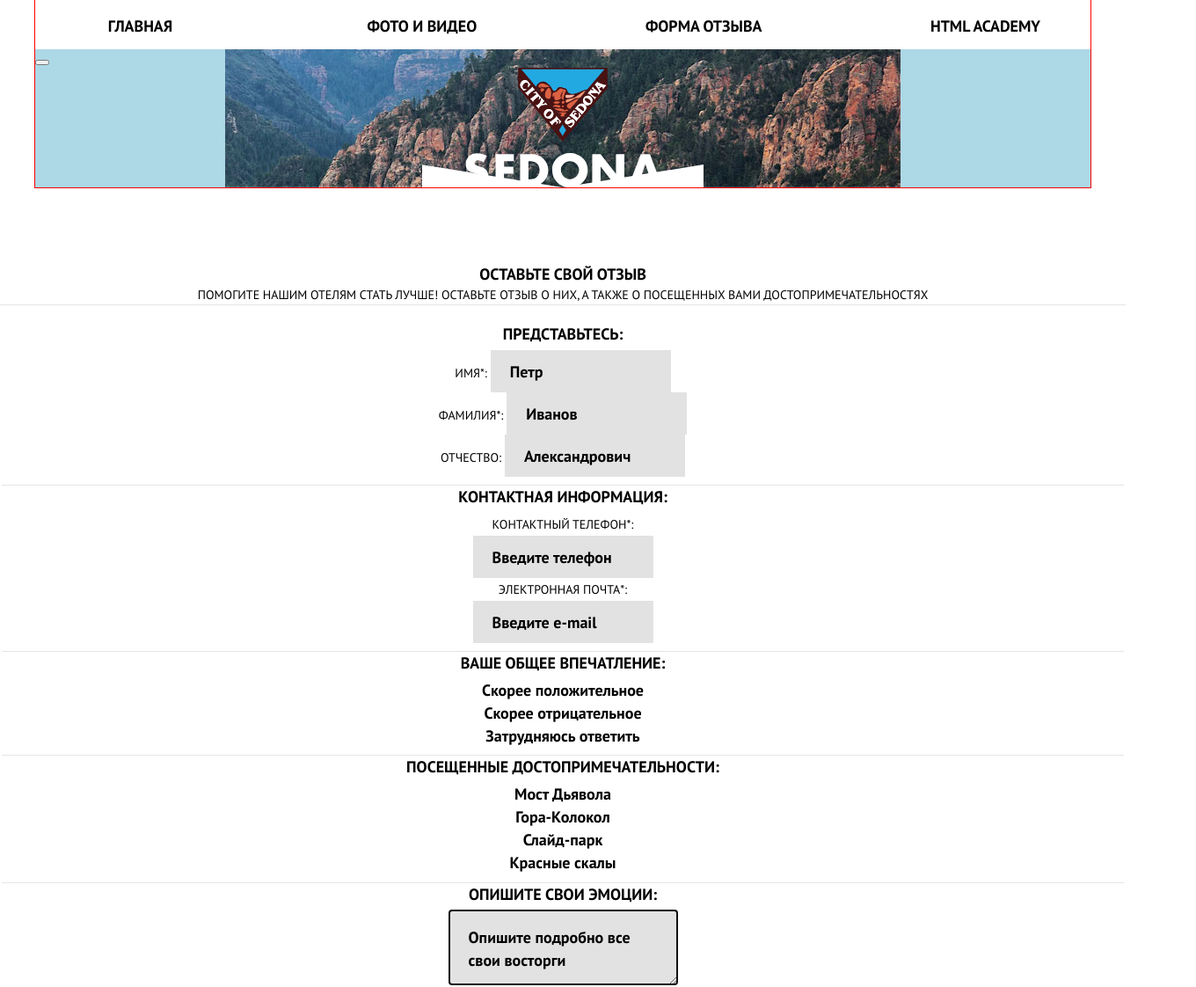
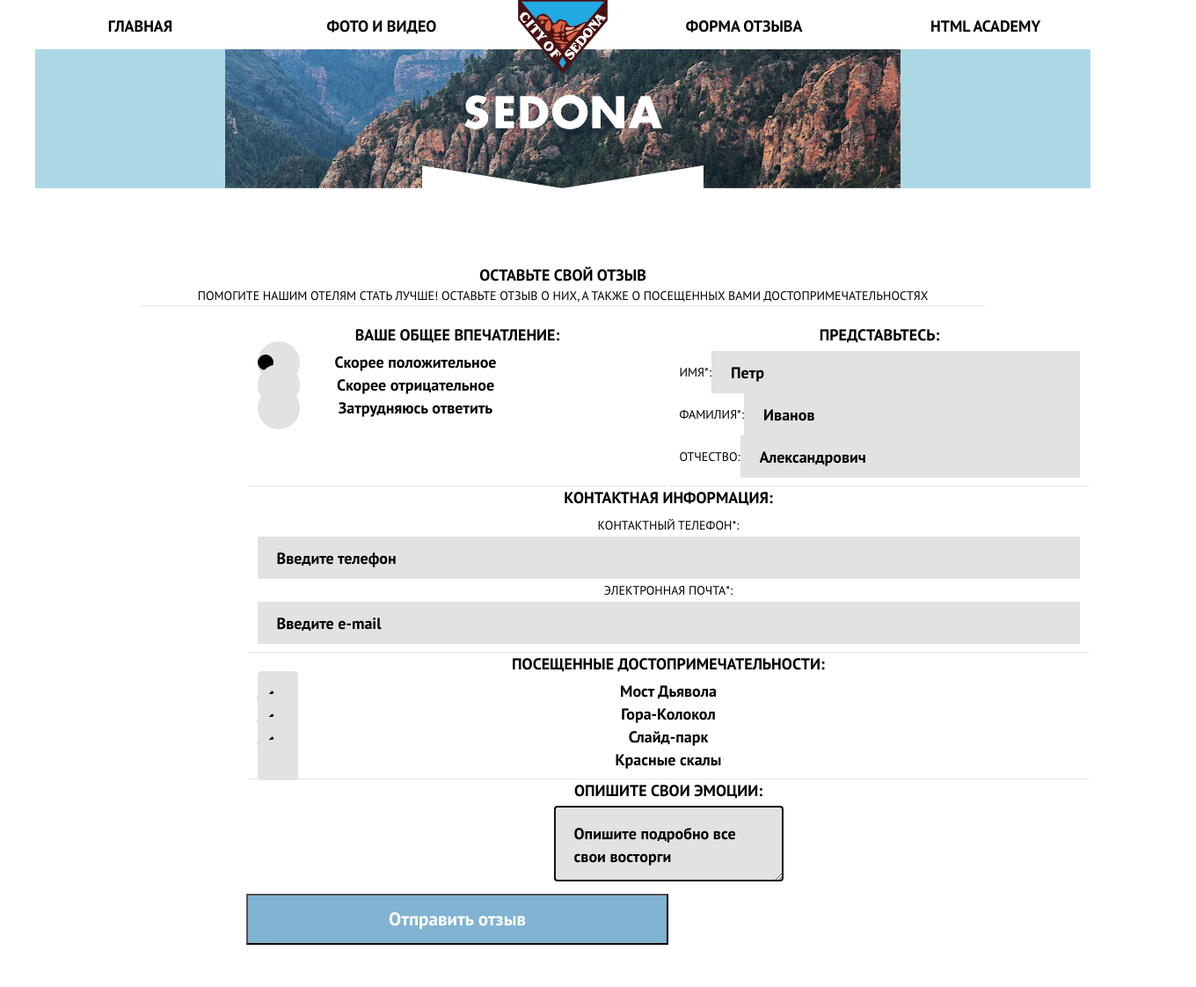
Before and after one commit to andrewskylark/1425325-sedona-20, a website: page source/form.html in a window 1280 px wide. Shown: the top 1122 px of the page at 88% size, 1360 px wide, since content can reach past the window. Drawn offline with nearby package versions, Linux system fonts and the light colour scheme; files that its build step writes are made by us from their sources.

Commit message:
продолжаем строить адаптивеные сетки

```diff
--- a/source/form.html
+++ b/source/form.html
@@ -10,13 +10,10 @@
 
 <body class="page__body">
 
-  <header class="page-header page-header__wrapper">
-    <a class="page-header__logo" href="index.html">
-      <img src="img/logo-sedona-mobile.svg" width="102" height="84" alt="логотип city of sedona">
-    </a>
+  <header class="page-header">
 
     <nav class="nav">
-      <div class="nav__wrapper">
+
         <ul class="nav__list site-list">
           <li class="site-list__item site-list__item--active">
             <a class="site-list__link" href="index.html">
@@ -38,8 +35,12 @@
               HTML ACADEMY
             </a>
           </li>
+          <li class="site-list__item">
+            <a class="page-header__logo" href="index.html" aria-label="логотип сайта Седона и ссылка на главную">
+              <img src="img/logo-sedona-mobile.svg" width="102" height="84" alt="логотип city of sedona">
+            </a>
+          </li>
         </ul>
-      </div>
 
       <button class="nav__toggle" type="button" aria-label="открыть/закрыть меню"></button>
 
@@ -67,68 +68,68 @@
 
       <form class="review__form form" action="https://echo.htmlacademy.ru" method="post">
 
-        <fieldset class="form__fieldset">
+        <fieldset class="form__fieldset name">
 
-          <legend class="form__legend title">Представьтесь:</legend>
+          <legend class="form__legend name__legend title">Представьтесь:</legend>
 
-          <label class="form__label" for="name">Имя*:
-            <input class="form__input" type="text" id="name" name="name" placeholder="Петр" required>
+          <label class="form__label name__label" for="name">Имя*:
+            <input class="form__input name__input" type="text" id="name" name="name" placeholder="Петр" required>
           </label>
-          <label class="form__label" for="surname">Фамилия*:
-            <input class="form__input" type="text" id="surname" name="surname" placeholder="Иванов" required>
+          <label class="form__label name__label" for="surname">Фамилия*:
+            <input class="form__input name__input" type="text" id="surname" name="surname" placeholder="Иванов" required>
           </label>
-          <label class="form__label" for="middlename">Отчество:
-            <input class="form__input" type="text" id="middlename" name="middlename" placeholder="Александрович">
+          <label class="form__label name__label" for="middlename">Отчество:
+            <input class="form__input name__input" type="text" id="middlename" name="middlename" placeholder="Александрович">
           </label>
         </fieldset>
 
-        <fieldset class="form__fieldset">
+        <fieldset class="form__fieldset contacts">
 
-          <legend class="form__legend title">Контактная информация:</legend>
+          <legend class="form__legend contacts__legend title">Контактная информация:</legend>
 
-          <label class="form__label form__label--phone" for="tel">Контактный телефон*:</label>
-          <input class="form__input form__input--phone" type="tel" id="tel" name="tel" placeholder="Введите телефон"
+          <label class="form__label form__label--phone contacts__label" for="tel">Контактный телефон*:</label>
+          <input class="form__input form__input--phone contacts__input" type="tel" id="tel" name="tel" placeholder="Введите телефон"
             required>
-          <label class="form__label" for="email">Электронная почта*:</label>
-          <input class="form__input form__input--email" type="email" id="email" name="email"
+          <label class="form__label contacts__label" for="email">Электронная почта*:</label>
+          <input class="form__input form__input--email contacts__input" type="email" id="email" name="email"
             placeholder="Введите e-mail" required>
 
         </fieldset>
 
-        <fieldset class="form__fieldset">
+        <fieldset class="form__fieldset impression">
 
           <legend class="form__legend title">Ваше общее впечатление:</legend>
 
           <input class="visually-hidden" type="radio" id="good" name="impression" checked>
-          <label class="form__label form__label--bold" for="good">Скорее положительное</label>
+          <label class="form__label form__label--bold impression__label" for="good">Скорее положительное</label>
 
           <input class="visually-hidden" type="radio" id="bad" name="impression">
-          <label class="form__label form__label--bold" for="bad">Скорее отрицательное</label>
+          <label class="form__label form__label--bold impression__label" for="bad">Скорее отрицательное</label>
 
           <input class="visually-hidden" type="radio" id="indifferent" name="impression">
-          <label class="form__label form__label--bold" for="indifferent">Затрудняюсь ответить</label>
+          <label class="form__label form__label--bold impression__label" for="indifferent">Затрудняюсь ответить</label>
 
         </fieldset>
 
-        <fieldset class="form__fieldset">
+        <fieldset class="form__fieldset visited">
 
-          <legend class="form__legend title">посещенные достопримечательности:</legend>
+          <legend class="form__legend title">Посещенные достопримечательности:</legend>
 
-          <input class="visually-hidden" type="checkbox" id="devil-bridge" value="devil-bridge" checked>
-          <label class="form__label form__label--bold" for="devil-bridge">Мост Дьявола</label>
+          <input class="visually-hidden" type="checkbox" id="devil-bridge" name="visited" value="devil-bridge" checked>
+          <label class="form__label form__label--bold visited__label" for="devil-bridge">Мост Дьявола</label>
 
-          <input class="visually-hidden" type="checkbox" id="mountain" value="mountain" checked>
-          <label class="form__label form__label--bold" for="mountain">Гора-Колокол</label>
+          <input class="visually-hidden" type="checkbox" id="mountain" name="visited" value="mountain" checked>
+          <label class="form__label form__label--bold visited__label" for="mountain">Гора-Колокол</label>
 
-          <input class="visually-hidden" type="checkbox" id="slide-park" value="slide-park" checked>
-          <label class="form__label form__label--bold" for="slide-park">Слайд-парк</label>
+          <input class="visually-hidden" type="checkbox" id="slide-park" name="visited" value="slide-park" checked>
+          <label class="form__label form__label--bold visited__label" for="slide-park">Слайд-парк</label>
 
-          <input class="visually-hidden" type="checkbox" id="redrocks" value="redrocks">
-          <label class="form__label form__label--bold" for="redrocks">Красные скалы</label>
+          <input class="visually-hidden" type="checkbox" id="redrocks" name="visited" value="redrocks">
+          <label class="form__label form__label--bold visited__label" for="redrocks">Красные скалы</label>
 
         </fieldset>
 
-        <fieldset class="form__fieldset">
+        <fieldset class="form__fieldset form__fieldset--textarea textarea">
           <legend class="form__legend title">Опишите свои эмоции:</legend>
 
           <textarea class="form__input form__input--textarea" autofocus>Опишите подробно все свои восторги
--- a/source/sass/blocks/advantages-list.scss
+++ b/source/sass/blocks/advantages-list.scss
@@ -5,9 +5,6 @@
   }
 }
 
-// грид с 3 колоннами, строки как лягут, либо потом задам высоту на микросетках
-// 2 первых элемента accent - другие цвета и свои микрогриды, фотки спозиционировал ниже
-// на десктопе пока не очень, но там будут длинные фотки, лягут по ширине
 .advantages-list__item {
   padding-top: 25px;
   padding-bottom: 24px;
@@ -23,24 +20,20 @@
     color: var(--text-accent);
     background-color: var(--main);
     border-bottom: none;
+    display: flex;
+    flex-direction: column;
+    align-items: center;
 
     @media screen and (min-width: 768px) {
       display: grid;
       grid-template-columns: 33.3333% 33.3333% 33.3333%;
+      grid-column: 1 / -1;
     }
-  }
-
-  &:first-child {
-    grid-column: 1 / -1;
-  }
-
-  &:nth-child(2) {
-    grid-row: 2;
-    grid-column: 1 / -1;
   }
 }
 // позиционирование списка в списке
 .advantages-list__real-city {
+  align-self: stretch;
   grid-row: 2;
   grid-column: 1 / -1;
 }
--- /dev/null
+++ b/source/sass/blocks/contacts.scss
@@ -0,0 +1,9 @@
+.contacts__input {
+  width: 100%;
+}
+
+.contacts {
+  @media screen and (min-width: 768px) {
+    grid-column: 1 / -1;
+  }
+}
--- a/source/sass/blocks/find-hotel.scss
+++ b/source/sass/blocks/find-hotel.scss
@@ -1,5 +1,17 @@
 .find-hotel {
   padding-top: 33px;
+  padding-left: 20px;
+  padding-right: 20px;
+
+  @media screen and (min-width: 768px) {
+    padding-left: 155px;
+    padding-right: 155px;
+  }
+
+  @media screen and (min-width: 1200px) {
+    padding-left: 371px;
+    padding-right: 371px;
+  }
 }
 
 .find-hotel__text {
--- a/source/sass/blocks/form.scss
+++ b/source/sass/blocks/form.scss
@@ -1,9 +1,19 @@
 .form {
+  display: grid;
+  align-content: center;
   padding-top: 20px;
-}
 
-.review__text {
-  border-bottom: 1px solid #e5e5e5;
+  @media screen and (min-width: 768px) {
+    grid-template-columns: 1fr 1fr;
+    padding-left: 60px;
+    padding-right: 60px;
+  }
+
+  @media screen and (min-width: 1200px) {
+    width: 1200px;
+    padding-left: 120px;
+    padding-right: 120px;
+  }
 }
 
 .form__fieldset {
@@ -42,10 +52,13 @@
     line-height: 26px;
   }
 }
-//* галки и чекбоксы сделал стилями - лучше, чем грузить свг?
-//*не уверен, что эти страшные конструкции можно поместить внутрь препроцессоров
-//*позиционоровать буду вместе с сетками
-.form__input[type="radio"]:checked + .form__label::after {
+
+input[type="radio"] + .form__label {
+  width: 286px;
+  padding-left: 74px;
+}
+
+input[type="radio"]:checked + .form__label::after {
   content: "";
   position: absolute;
   left: 0;
@@ -58,7 +71,7 @@
   border-radius: 50%;
 }
 
-.form__input[type="radio"] + .form__label::before {
+input[type="radio"] + .form__label::before {
   content: "";
   position: absolute;
   width: 48px;
@@ -71,7 +84,7 @@
   border-radius: 50%;
 }
 
-.form__input[type="checkbox"]:checked + .form__label::after {
+input[type="checkbox"]:checked + .form__label::after {
   content: "";
   position: absolute;
   left: 0;
@@ -83,7 +96,7 @@
   border-bottom: 3px solid var(--text-main);
 }
 
-.form__input[type="checkbox"] + .form__label::before {
+input[type="checkbox"] + .form__label::before {
   content: "";
   position: absolute;
   width: 46px;
--- a/source/sass/blocks/gallery.scss
+++ b/source/sass/blocks/gallery.scss
@@ -47,6 +47,7 @@
 }
 
 .gallery__photo {
+  position: relative;
   margin: 0;
   padding: 0;
 }
@@ -63,7 +64,9 @@
   }
 
   @media screen and (min-width: 1200px) {
-    margin-top: -80px;
+    position: absolute;
+    width: 100%;
+    bottom: 0;
     color: var(--text-accent);
     background-color: rgba(0, 0, 0, 0.3);
   }
@@ -101,12 +104,12 @@
     transform: translateY(-50%);
     width: 23px;
     height: 21px;
-    background-image: url("../../img/icon-like.svg");
+    background-image: url("../img/icon-like.svg");
     background-repeat: no-repeat;
     opacity: 0.3;
 
     @media screen and (min-width: 1200px) {
-      background-image: url("../../img/icon-like-white.svg");
+      background-image: url("../img/icon-like-white.svg");
       opacity: 1;
     }
   }
@@ -114,4 +117,8 @@
 
 .gallery__presentation {
   padding-top: 32px;
+
+  @media screen and (min-width: 1200px) {
+    max-width: 800px;
+  }
 }
--- /dev/null
+++ b/source/sass/blocks/impression.scss
@@ -0,0 +1,6 @@
+.impression {
+  @media screen and (min-width: 768px) {
+    grid-row: 1;
+    grid-column: 1;
+  }
+}
--- /dev/null
+++ b/source/sass/blocks/name.scss
@@ -0,0 +1,16 @@
+.name {
+  text-align: left;
+}
+
+.name__legend {
+  text-align: center;
+}
+
+.name__input {
+  width: 100%;
+}
+
+.name__label {
+  display: flex;
+  align-items: center;
+}
--- a/source/sass/blocks/page-header.scss
+++ b/source/sass/blocks/page-header.scss
@@ -1,25 +1,37 @@
 .page-header {
+  display: flex;
+  flex-direction: column;
+  align-items: center;
+  margin: 0 auto;
+  min-width: 320px;
   background-image: url("../img/bg-intro-triangle-mobile.svg"),
     url("../img/bg-back-mobile@1x.jpg");
   background-repeat: no-repeat;
   background-position: bottom center;
   background-color: lightblue;
-}
-
-.page-header__wrapper {
-  display: flex;
-  flex-direction: column;
-  align-items: center;
-  margin: 0 auto;
-  width: 320px;
-  outline: 1px solid red;
-
-  @media screen and (min-width: 768px) {
-    width: 768px;
-  }
 
   @media screen and (min-width: 1200px) {
     width: 1200px;
+  }
+}
+
+.page-header__sedona {
+  margin-top: 52px;
+  margin-bottom: 67px;
+
+  &--index {
+    margin-top: 90px;
+    margin-bottom: 91px;
+
+    @media screen and (min-width: 768px) {
+      margin-top: 77px;
+      margin-bottom: 91px;
+    }
+
+    @media screen and (min-width: 768px) {
+      margin-top: 95px;
+      margin-bottom: 117px;
+    }
   }
 }
 
@@ -29,17 +41,12 @@
 
 .page-header__logo {
   height: 84px;
-  order: 1;
-
-  @media screen and (min-width: 768px) {
-    height: 84px;
-  }
 
   @media screen and (min-width: 1200px) {
     height: 97px;
   }
 }
 
-.page-header__sedona {
-  order: 2;
+.nav__toggle {
+  display: none;
 }
--- a/source/sass/blocks/page.scss
+++ b/source/sass/blocks/page.scss
@@ -33,6 +33,11 @@ body {
   min-height: 100%;
   padding: 0;
   margin: 0 auto;
+
+  //что происходит на длинных мониторах? задать всей странице максималоьную ширину?
+  @media screen and (min-width: 1200px) {
+    width: 1200px;
+  }
 }
 
 .page {
@@ -67,11 +72,13 @@ body {
 }
 
 .main-button {
-  display: inline-block;
+  display: flex;
+  justify-content: center;
+  align-items: center;
+  min-height: 58px;
   font-weight: bold;
   font-size: 21px;
   line-height: 26px;
   color: var(--text-accent);
-  text-transform: uppercase;
   background-color: var(--main);
 }
--- a/source/sass/blocks/real-city-list.scss
+++ b/source/sass/blocks/real-city-list.scss
@@ -3,10 +3,12 @@
   color: var(--text-main);
   padding-top: 35px;
   padding-bottom: 35px;
+  padding-left: 10%;
 
   @media screen and (min-width: 768px) {
     display: flex;
     justify-content: space-around;
+    padding-left: 0;
   }
 }
 
@@ -43,10 +45,10 @@
   }
 
   &--home::before {
-    background-image: url("../../img/icon-house-mobile.svg");
+    background-image: url("../img/icon-house-mobile.svg");
 
     @media screen and (min-width: 768px) {
-      background-image: url("../../img/icon-house.svg");
+      background-image: url("../img/icon-house.svg");
     }
   }
 
@@ -57,18 +59,18 @@
   }
 
   &--souvenirs::before {
-    background-image: url("../../img/icon-gift-mobile.svg");
+    background-image: url("../img/icon-gift-mobile.svg");
 
     @media screen and (min-width: 768px) {
-      background-image: url("../../img/icon-gift.svg");
+      background-image: url("../img/icon-gift.svg");
     }
   }
 
   &--food::before {
-    background-image: url("../../img/icon-burger-mobile.svg");
+    background-image: url("../img/icon-burger-mobile.svg");
 
     @media screen and (min-width: 768px) {
-      background-image: url("../../img/icon-burger.svg");
+      background-image: url("../img/icon-burger.svg");
     }
   }
 }
--- a/source/sass/blocks/review.scss
+++ b/source/sass/blocks/review.scss
@@ -1,5 +1,21 @@
 .review {
+  min-width: 320px;
   padding-top: 36px;
   padding-bottom: 48px;
   text-transform: uppercase;
+
+  @media screen and (min-width: 768px) {
+    padding-left: 60px;
+    padding-right: 60px;
+  }
+
+  @media screen and (min-width: 1200px) {
+    width: 1200px;
+    padding-left: 120px;
+    padding-right: 120px;
+  }
 }
+
+.review__text {
+  border-bottom: 1px solid #e5e5e5;
+}
--- a/source/sass/blocks/site-list.scss
+++ b/source/sass/blocks/site-list.scss
@@ -11,9 +11,29 @@
     background-color: white;
   }
 }
-// на макете есть ширина каждой ссылки на планшет и десктоп версиях
-// причем под логотипом пустая ссылка такой же велечины, подумаю как спозиционирповать лого
-// пока задал order 1
+
+.site-list__item {
+  text-align: center;
+
+  &:first-child {
+    order: -3;
+  }
+
+  &:nth-child(2) {
+    order: -2;
+  }
+
+  &:last-child {
+    height: 56px;
+    background-color: var(--text-accent);
+    margin-bottom: -27px;
+
+    @media screen and (min-width: 768px) {
+      order: -1;
+    }
+  }
+}
+
 .site-list__link {
   display: block;
   padding-top: 10px;
--- /dev/null
+++ b/source/sass/blocks/textarea.scss
@@ -0,0 +1,5 @@
+.textarea {
+  @media screen and (min-width: 768px) {
+    grid-column: 1 / 3;
+  }
+}
--- /dev/null
+++ b/source/sass/blocks/visited.scss
@@ -0,0 +1,5 @@
+.visited {
+  @media screen and (min-width: 768px) {
+    grid-column: 1 / 3;
+  }
+}
--- a/source/sass/normalize.scss
+++ b/source/sass/normalize.scss
@@ -148,7 +148,6 @@ sup {
 
 img {
   border-style: none;
-  max-width: 100%;
 }
 
 /* Forms
--- a/source/sass/style.scss
+++ b/source/sass/style.scss
@@ -13,3 +13,8 @@
 @import "blocks/review.scss";
 @import "blocks/find-hotel.scss";
 @import "blocks/form.scss";
+@import "blocks/name.scss";
+@import "blocks/contacts.scss";
+@import "blocks/impression.scss";
+@import "blocks/visited.scss";
+@import "blocks/textarea.scss";
```
Also changed, not shown: source/index.html (+9 -10 lines), source/photo.html (+13 -23 lines), 1 other file.
